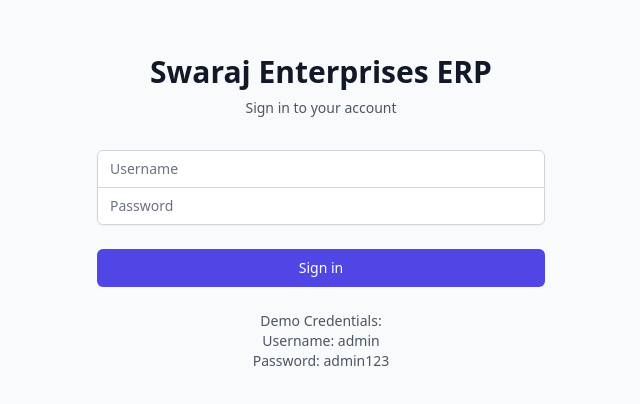
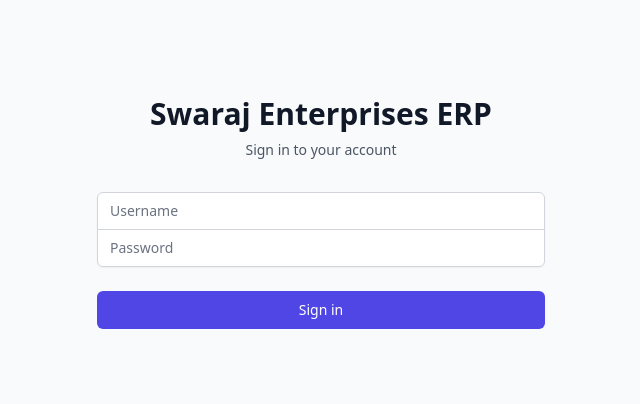
Before and after one commit to PulKiTgUpTACoDe/desktop-app-for-inventory-and-employee-management, a React (Vite) app: page / in a window 1280 px wide. Shown: the part 200-604 px from the top of the page, without its empty margins (319-959 px from the left). Built offline with nearby package versions, Linux system fonts and the light colour scheme.

Commit message:
Removed display of username and password

```diff
--- a/src/pages/Login.tsx
+++ b/src/pages/Login.tsx
@@ -79,11 +79,6 @@ const Login: React.FC<LoginProps> = ({ onLogin }) => {
             </button>
           </div>
 
-          <div className="text-center text-sm text-gray-600">
-            <p>Demo Credentials:</p>
-            <p>Username: admin</p>
-            <p>Password: admin123</p>
-          </div>
         </form>
       </div>
     </div>
```
